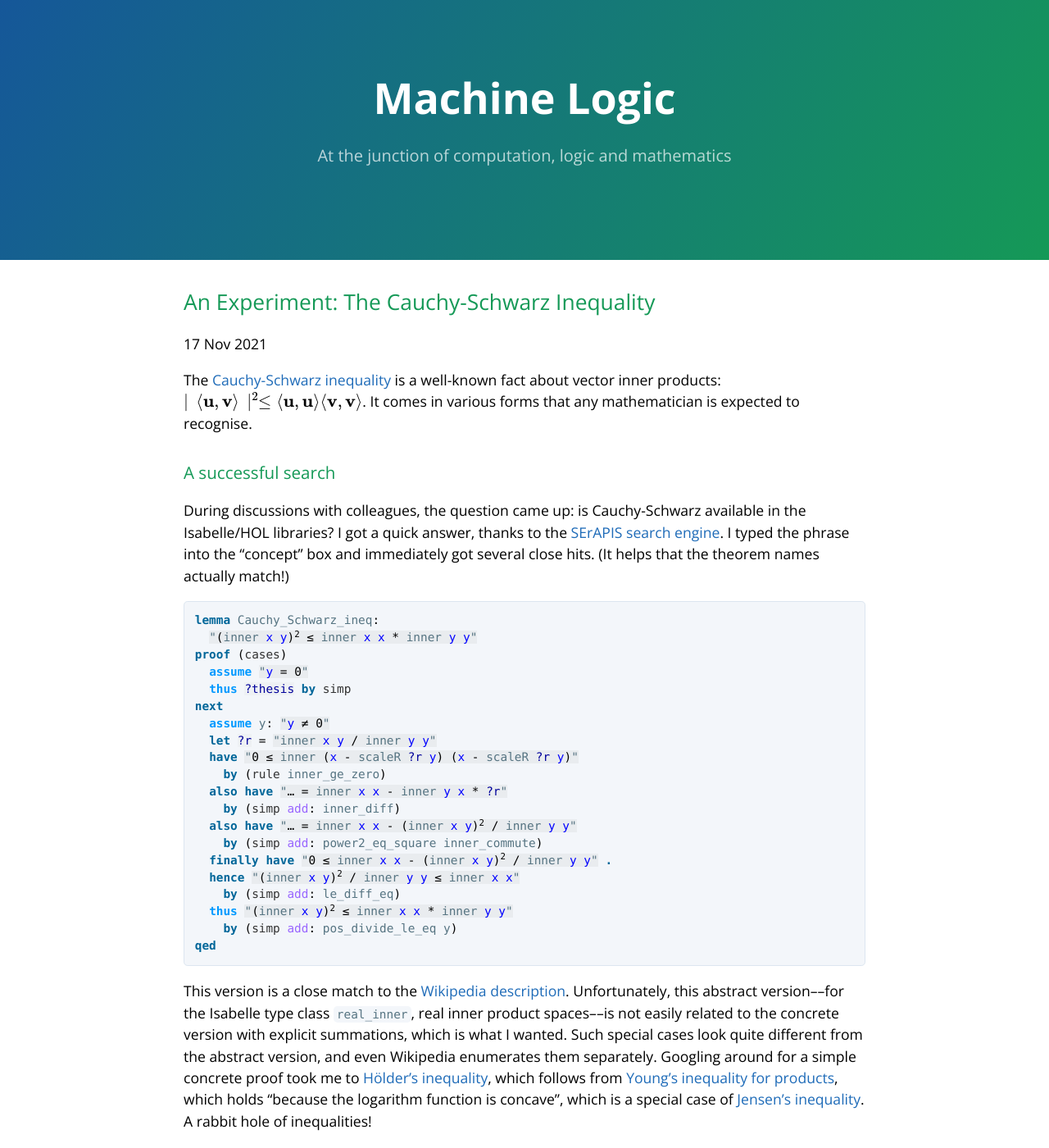
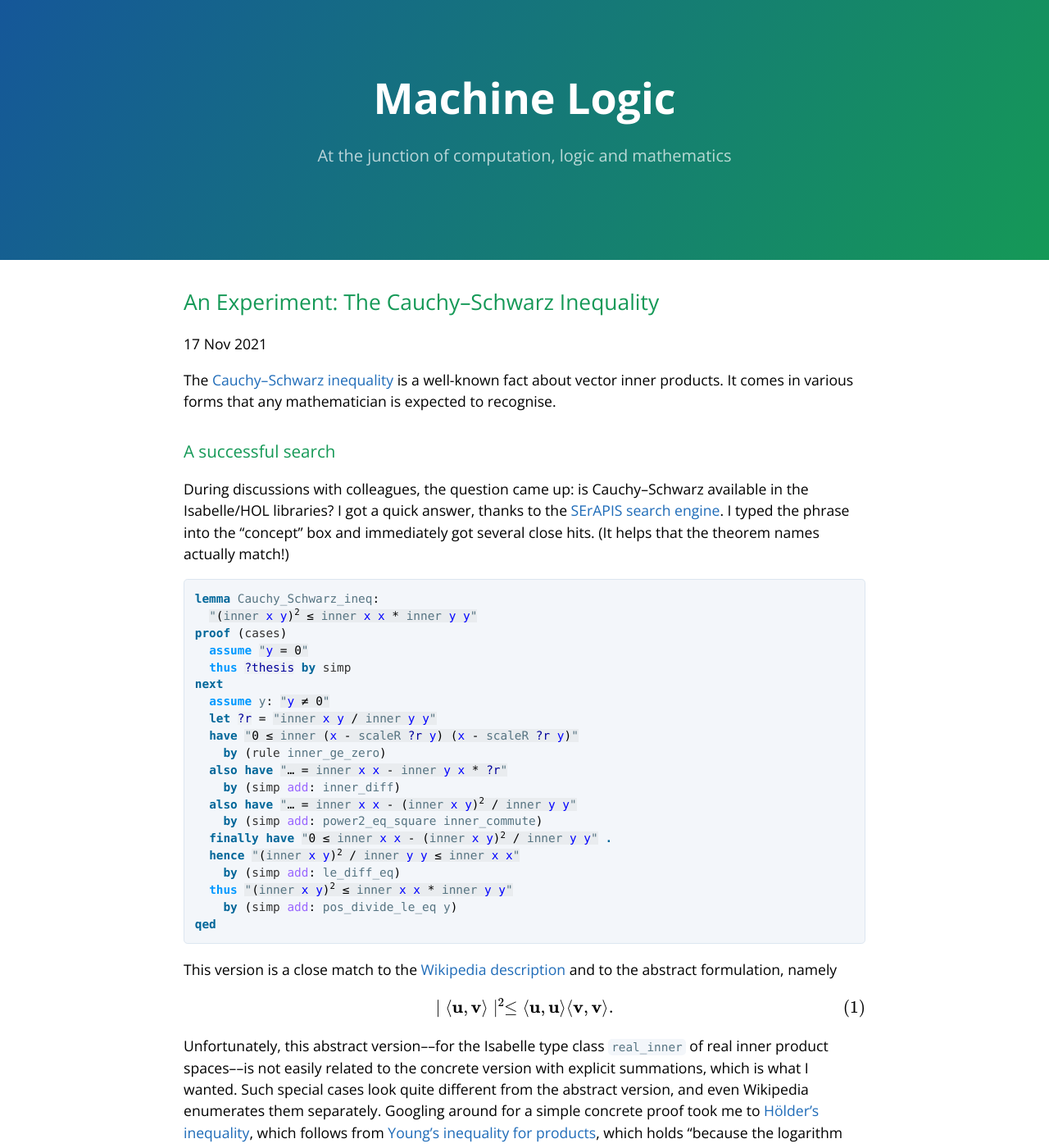
Before and after one commit to lawrencecpaulson/lawrencecpaulson.github.io, a Jekyll site: the page built from _posts/2021-11-17-Cauchy-Schwarz-example.md, in a window 1280 px wide and 1400 px high. Shown: the whole window at 82% size. Built offline with Jekyll 4.4.1, drawn with Linux system fonts in a browser that asks for light colours; formulas are drawn with MathJax 3; some of the changed lines change nothing that is shown; some of the changed text lies outside the part shown.

Commit message:
Hyphens to n-dashes, and moving a math formula out of the first paragraph

```diff
--- a/_posts/2021-11-17-Cauchy-Schwarz-example.md
+++ b/_posts/2021-11-17-Cauchy-Schwarz-example.md
@@ -1,15 +1,15 @@
 ---
 layout: post
-title:  "An Experiment: The Cauchy-Schwarz Inequality"
+title:  "An Experiment: The Cauchy–Schwarz Inequality"
 usemathjax: true
-tags: examples, Isabelle, Cauchy-Schwarz inequality
+tags: examples, Isabelle, Cauchy–Schwarz inequality
 ---
 
-The [Cauchy-Schwarz inequality](https://en.wikipedia.org/wiki/Cauchy–Schwarz_inequality) is a well-known fact about vector inner products: $\mid\,\langle \mathbf{u},\mathbf{v} \rangle\,\mid^2 \le \langle \mathbf{u},\mathbf{u}\rangle \langle \mathbf{v},\mathbf{v}\rangle$. It comes in various forms that any mathematician is expected to recognise.
+The [Cauchy–Schwarz inequality](https://en.wikipedia.org/wiki/Cauchy–Schwarz_inequality) is a well-known fact about vector inner products. It comes in various forms that any mathematician is expected to recognise.
 
 ### A successful search
 
-During discussions with colleagues, the question came up: is Cauchy-Schwarz available in the Isabelle/HOL libraries? I got a quick answer, thanks to the [SErAPIS search engine](https://behemoth.cl.cam.ac.uk/search/index.php?cat=1). I typed the phrase into the "concept" box and immediately got several close hits. (It helps that the theorem names actually match!)
+During discussions with colleagues, the question came up: is Cauchy–Schwarz available in the Isabelle/HOL libraries? I got a quick answer, thanks to the [SErAPIS search engine](https://behemoth.cl.cam.ac.uk/search/index.php?cat=1). I typed the phrase into the "concept" box and immediately got several close hits. (It helps that the theorem names actually match!)
 
 <pre class="source">
 <span class="keyword1"><span class="command">lemma</span></span> Cauchy_Schwarz_ineq<span class="main">:</span>
@@ -34,7 +34,11 @@ During discussions with colleagues, the question came up: is Cauchy-Schwarz avai
 <span class="keyword1"><span class="command">qed</span></span>
 </pre>
 
-This version is a close match to the [Wikipedia description](https://en.wikipedia.org/wiki/Cauchy–Schwarz_inequality). Unfortunately, this abstract version––for the Isabelle type class `real_inner`, real inner product spaces––is not easily related to the concrete version with explicit summations, which is what I wanted. Such special cases look quite different from the abstract version, and even Wikipedia enumerates them separately.
+This version is a close match to the [Wikipedia description](https://en.wikipedia.org/wiki/Cauchy–Schwarz_inequality) and to the abstract formulation, namely
+
+$$ \mid\langle \mathbf{u},\mathbf{v} \rangle\mid^2 \le \langle \mathbf{u},\mathbf{u}\rangle \langle \mathbf{v},\mathbf{v}\rangle. $$
+
+Unfortunately, this abstract version––for the Isabelle type class `real_inner` of real inner product spaces––is not easily related to the concrete version with explicit summations, which is what I wanted. Such special cases look quite different from the abstract version, and even Wikipedia enumerates them separately.
 Googling around for a simple concrete proof took me to [Hölder's inequality](https://en.wikipedia.org/wiki/Hölder%27s_inequality), which follows from [Young's inequality for products](https://en.wikipedia.org/wiki/Young%27s_inequality_for_products), which holds "because the logarithm function is concave", which is a special case of [Jensen's inequality](https://en.wikipedia.org/wiki/Jensen%27s_inequality).
 A rabbit hole of inequalities!
 
@@ -62,7 +66,7 @@ Their characteristic inequality follows by simply negating the inequality for co
   <span class="keyword1"><span class="command">by</span></span> <span class="main">(</span><span class="operator">auto</span> <span class="quasi_keyword">simp</span><span class="main"><span class="main">:</span></span> concave_on_def convex_on_def <span class="dynamic"><span class="dynamic">algebra_simps</span></span><span class="main">)</span>
 </pre>
 
-Recall that Young's inequality requires proving that the logarithm function is concave. The Isabelle proof loois like this:
+Recall that Young's inequality requires proving that the logarithm function is concave (on the positive reals). The Isabelle proof loois like this:
 
 <pre class="source">
 <span class="keyword1"><span class="command">lemma</span></span> ln_concave<span class="main">:</span> <span class="quoted"><span class="quoted">"concave_on <span class="main">{</span><span class="main">0</span><span class="main">&lt;..}</span> ln"</span></span>
@@ -77,9 +81,9 @@ A little magic is happening here. After we unfold the definition of concave, the
 Let's express these formulas in plain language:
 
 1. The set of positive real numbers (written as `{0<..}`) is a convex set. This will be proved automatically thanks to some library theorem about intervals.
-2. The negation of the logarithm ($\lambda x. - \ln x$) has some derivative, written as `?f' x`. The question mark indicates a unifiable variable or unknown, which needs to be replaced by the actual derivative. It can depend upon `x`, which is a positive real.
+2. The negation of the logarithm ($\lambda x. - {\ln x}$) has some derivative, written as `?f' x`. The question mark indicates a unifiable variable or unknown, which needs to be replaced by the actual derivative. It can depend upon `x`, which is a positive real.
 3. The function `?f'` has some derivative, written as `?f'' x`. This is the second derivative.
-4. This second derivative is nonnegative.
+4. This second derivative is nonnegative for all positive reals.
 
 Proving these subgoals involves discovering the first derivative and then the second and finally proving the second to be nonnegative. One might imagine a lot of work to be necessary, but the magic line
 
```
